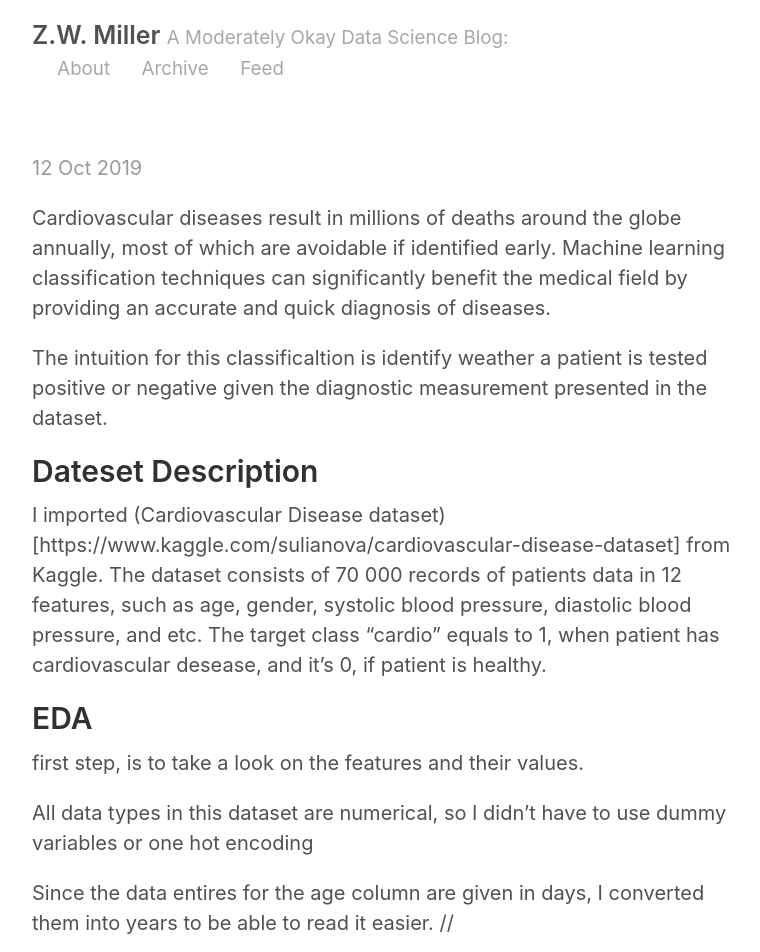
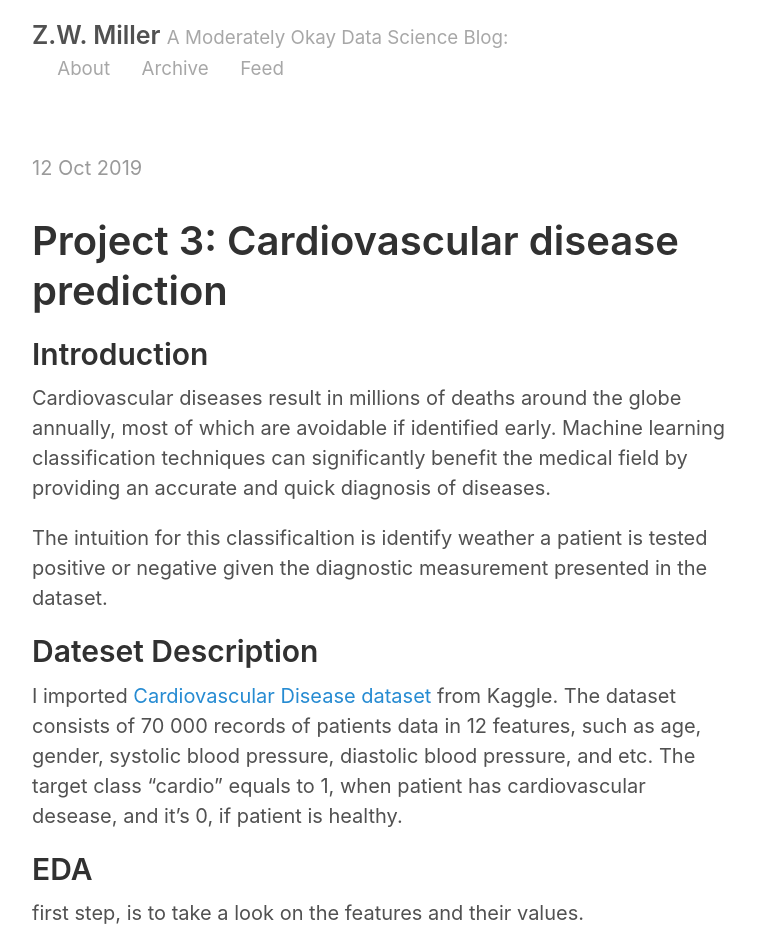
Before and after one commit to arwa1551/arwa1551.github.io, a Jekyll site: the page built from _posts/2019-10-10-Project_3.md, in a window 1280 px wide and 1400 px high. Shown: the top 952 px of the window, without its empty margins (258-1018 px from the left). Built offline with Jekyll 4.4.1, drawn with Linux system fonts in a browser that asks for light colours; our own code applies the rules of GitHub Pages for plain Markdown files; some of the changed text lies outside the part shown.

Commit message:
Update 2019-10-10-Project_3.md

```diff
--- a/_posts/2019-10-10-Project_3.md
+++ b/_posts/2019-10-10-Project_3.md
@@ -3,12 +3,15 @@ layout: post
 title: Project 3: Cardiovascular disease prediction
 ---
 
+# Project 3: Cardiovascular disease prediction
+
+## Introduction
 Cardiovascular diseases result in millions of deaths around the globe annually, most of which are avoidable if identified early. Machine learning classification techniques can significantly benefit the medical field by providing an accurate and quick diagnosis of diseases.
 
 The intuition for this classificaltion is identify weather a patient is tested positive or negative given the diagnostic measurement presented in the dataset.
 
 ## Dateset Description
-I imported (Cardiovascular Disease dataset)[https://www.kaggle.com/sulianova/cardiovascular-disease-dataset] from Kaggle.
+I imported [Cardiovascular Disease dataset](https://www.kaggle.com/sulianova/cardiovascular-disease-dataset) from Kaggle.
 The dataset consists of 70 000 records of patients data in 12 features, such as age, gender, systolic blood pressure, diastolic blood pressure, and etc. The target class "cardio" equals to 1, when patient has cardiovascular desease, and it's 0, if patient is healthy.
 
 ## EDA
@@ -19,7 +22,6 @@ All data types in this dataset are numerical, so I didn't have to use dummy vari
 ![](images/info.png)
 
 Since the data entires for the age column are given in days, I converted them into years to be able to read it easier.
-//![](images/AvgTopFiveStation.png)
 
 As you can see from the plot below, people older than 55 are pron to having CVD.
 ![](images/age_count.png)
@@ -27,7 +29,7 @@ As you can see from the plot below, people older than 55 are pron to having CVD.
 Since gender is expresed by 1 and 2, I wanted to distinguish which refers to women and wich to men.
 To do so, I calculated the mena height per gender and based my assutimation on the fact that the mean for men would be higher than women.
 So I assume that 1 stands for women and 2 for men.
-![](images/mean_heigth.png)
+![](images/mean_height.png)
 
 I wanted to know the percentage of population per gender.
 Women cover 65% and men 34%
```
